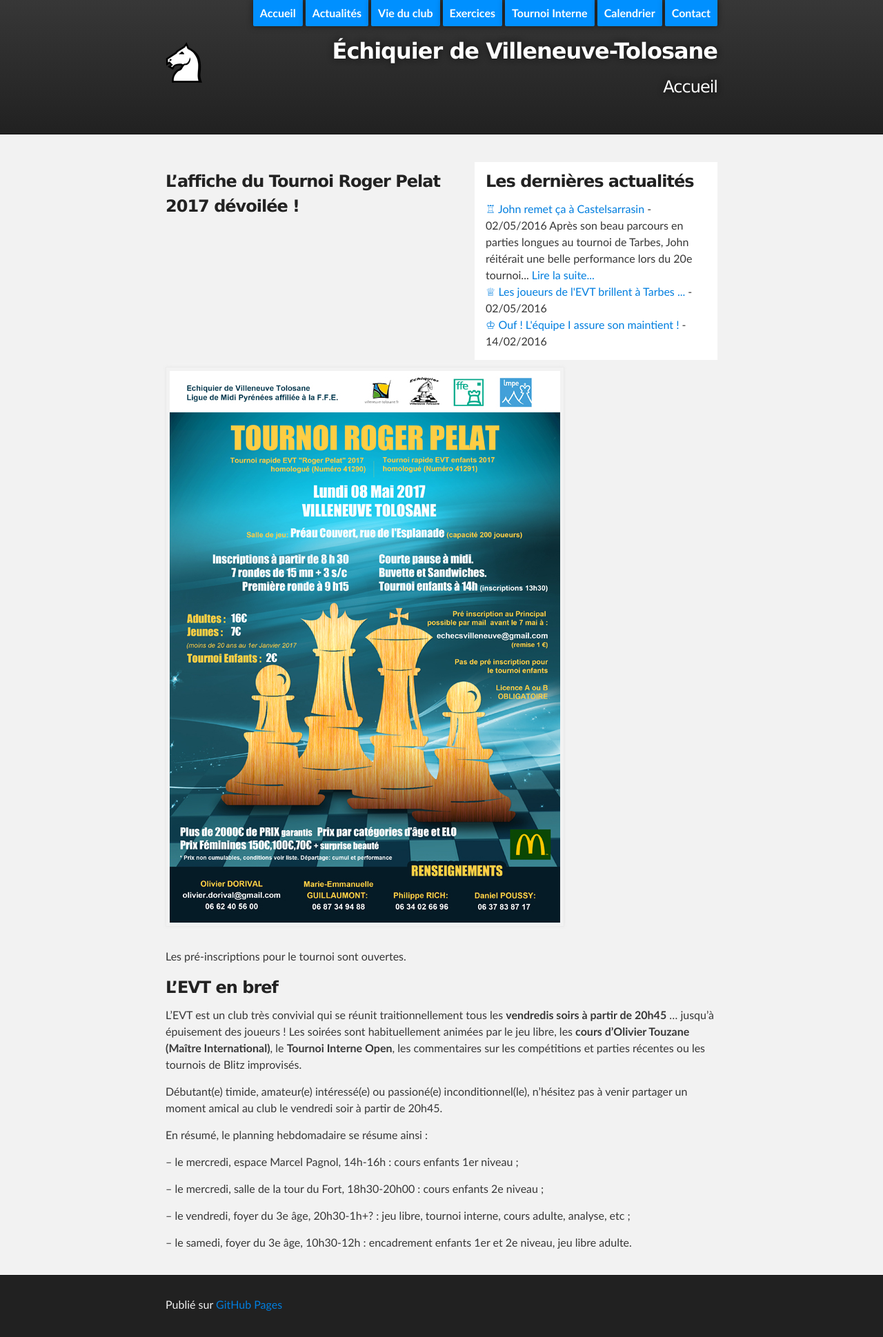
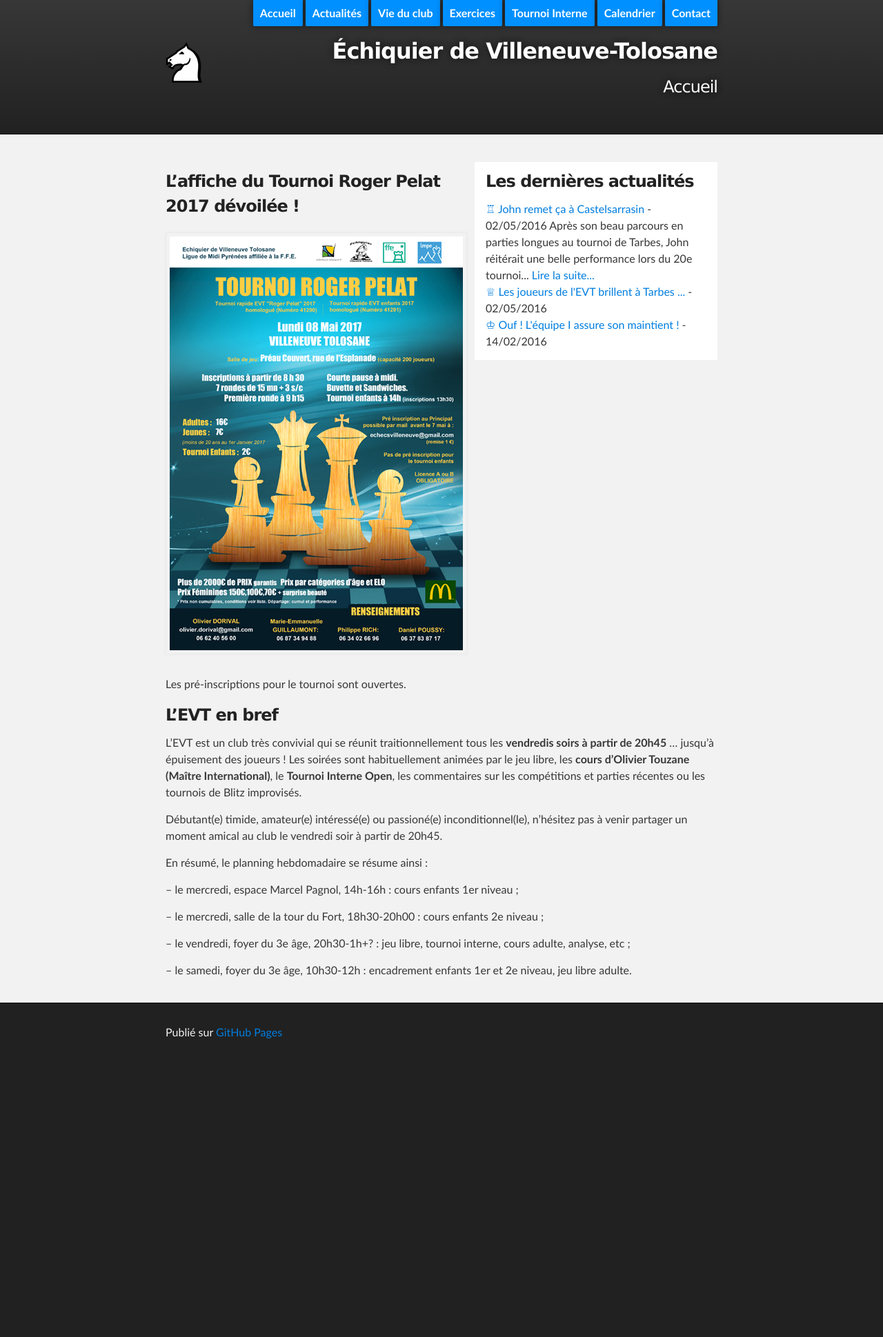
Before and after one commit to echiquier-villeneuve-tolosane/echiquier-villeneuve-tolosane.github.io, a Jekyll site: the page built from index.md, in a window 1280 px wide. Shown: the whole page at 69% size. Built offline with Jekyll 4.4.1, drawn with Linux system fonts in a browser that asks for light colours; nearby versions of some CDN libraries; after the commit the page ends 1544 px from its top, so only the background shows below that.

Commit message:
Updated index.md

```diff
--- a/index.md
+++ b/index.md
@@ -7,7 +7,7 @@ published: true
 
 ### L'affiche du Tournoi Roger Pelat 2017 dévoilée ! ###
 
-![](images/Tournoi_Roger_Pelat_2017_800x600.jpg)
+![](images/Tournoi_Roger_Pelat_2017_600x400.jpg)
 
 Les pré-inscriptions pour le tournoi sont ouvertes.
 
```
